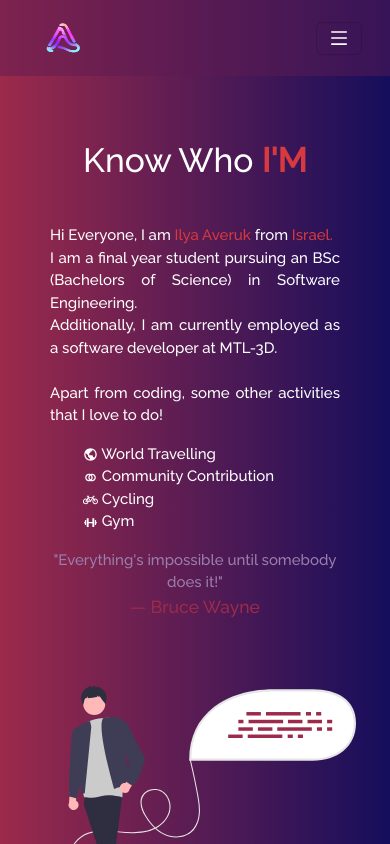
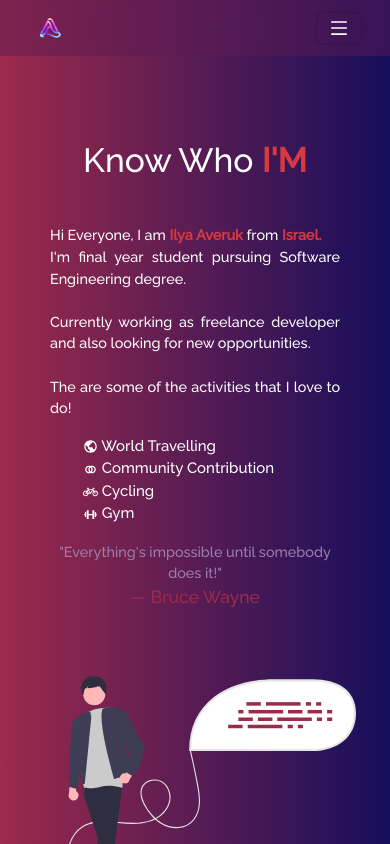
Before and after one commit to ilyaveruk/ai-portfolio, a React (Create React App) app: page /about in a window 390 px wide. Shown: the top 844 px of the page. Built offline with nearby package versions, Linux system fonts and the light colour scheme.

Commit message:
Finished design of responsiveness

```diff
--- a/package.json
+++ b/package.json
@@ -6,6 +6,7 @@
     "@testing-library/jest-dom": "^5.17.0",
     "@testing-library/react": "^13.4.0",
     "@testing-library/user-event": "^13.5.0",
+    "@babel/plugin-proposal-private-property-in-object": "^7.16.7",
     "axios": "^1.4.0",
     "bootstrap": "^5.3.0",
     "react": "^18.2.0",
--- a/src/components/About/AboutCard.jsx
+++ b/src/components/About/AboutCard.jsx
@@ -1,6 +1,6 @@
 import React from "react";
 import Card from "react-bootstrap/Card";
-import {BiWorld,BiDumbbell} from "react-icons/bi";
+import {BiWorld, BiDumbbell} from "react-icons/bi";
 import {BsBicycle} from "react-icons/bs";
 import {CgCommunity} from "react-icons/cg";
 
@@ -10,16 +10,16 @@ const AboutCard = () => {
             <Card.Body>
                 <blockquote className="blockquote mb-0">
                     <p style={{textAlign: "justify"}}>
-                        Hi Everyone, I am <span className="blue">Ilya Averuk </span>
-                        from <span className="blue"> Israel.</span>
-                        <br/> I am a final year student pursuing an BSc (Bachelors of Science)
-                        in Software Engineering.
+                        Hi Everyone, I am <b className="blue">Ilya Averuk </b>
+                        from <b className="blue"> Israel.</b>
                         <br/>
-                        Additionally, I am currently employed as a software developer at
-                        MTL-3D.
+                        I'm final year student pursuing Software Engineering degree.
                         <br/>
                         <br/>
-                        Apart from coding, some other activities that I love to do!
+                        Currently working as freelance developer and also looking for new opportunities.
+                        <br/>
+                        <br/>
+                        The are some of the activities that I love to do!
                     </p>
                     <ul>
                         <li className="about-activity">
--- a/src/components/Home/Home2.jsx
+++ b/src/components/Home/Home2.jsx
@@ -19,7 +19,8 @@ const Home2 = () => {
                         <p className="home-about-body">
                             I'm a Software Engineer with BSc. in Software Engineering
                             <br/>
-                            <br/>I am fluent in classics like
+                            <br/>
+                            I am fluent in classics like
                             <i>
                                 <b className="blue"> C++, C, Java, Javascript and Python. </b>
                             </i>
--- a/src/style.css
+++ b/src/style.css
@@ -91,6 +91,8 @@ button:focus {
     position: relative !important;
     background-color: transparent !important;
     border-color: transparent !important;
+
+
 }
 
 .navbar-toggle span {
@@ -103,11 +105,13 @@ button:focus {
     transform: rotate(0deg) !important;
     left: 0 !important;
     opacity: 1 !important;
+
 }
 
 .navbar-toggle:focus,
 .navbar-toggle:active {
     outline: 0 !important;
+
 }
 
 .navbar-toggle span:nth-child(1),
@@ -121,6 +125,7 @@ button:focus {
     top: 10px !important;
     transform: rotate(135deg) !important;
     opacity: 0.9 !important;
+
 }
 
 .navbar-toggle:not(.collapsed) span:nth-child(2) {
@@ -140,13 +145,16 @@ button:focus {
 @media (max-width: 767px) {
     .navbar {
         padding: 0.2rem 1rem !important;
-        font-size: 1.4rem !important;
+        font-size: 1.2rem !important;
         background-color: #5E1D5379 !important;
+        backdrop-filter: blur(15px) !important;
     }
 
     .navbar-nav .nav-item a::after {
         display: none !important;
+
     }
+
 }
 
 .navbar-brand {
@@ -155,12 +163,12 @@ button:focus {
 
 .logo {
     height: 3em !important;
-    width: 3.5em !important;
+    width: 3.2em !important;
 }
 
 .navbar-nav .nav-link {
     color: white !important;
-    padding-right: 1rem !important;
+    padding-right: 3rem !important;
     padding-left: 1rem !important;
 }
 
@@ -170,13 +178,17 @@ button:focus {
 
 @media (max-width: 767px) {
     .nav-link {
-        padding: 0.7rem 1rem !important;
+        padding: 0.8rem 1rem !important;
+    }
+    .logo{
+        height: 2em !important;
+        width: 2.2em !important;
     }
 }
 
 .navbar-nav .nav-item {
     position: relative;
-    margin-left: 20px;
+    margin-left: 5px;
 }
 
 .navbar-nav .nav-item a {
@@ -308,6 +320,10 @@ button:focus {
     .Typewriter__cursor {
         display: none !important;
     }
+
+    .home-content{
+        padding: 2rem 0 2rem !important;
+    }
 }
 
 .myAvatar {
@@ -319,6 +335,9 @@ button:focus {
     .myAvatar {
         padding-top: 1em !important;
         padding-bottom: 1em !important;
+    }
+    .home-about-description{
+        font-size: 0.9rem;
     }
 }
 
@@ -414,7 +433,7 @@ button:focus {
     bottom: 0 !important;
     padding-top: 10px !important;
     padding-bottom: 8px !important;
-    border-top: 1px inset #9C2A4B !important;
+
 }
 
 .footer-copyright {
@@ -564,7 +583,7 @@ button:focus {
     margin: 15px !important;
     padding: 10px !important;
     opacity: 0.93 !important;
-    border: 2px solid #341358 !important;
+    border: 2px solid #9C2A4B !important;
     vertical-align: middle !important;
     text-align: center !important;
     border-radius: 5px !important;
@@ -615,7 +634,7 @@ button:focus {
     }
 
     .blockquote > p {
-        font-size: 15px !important;
+        font-size: 0.9rem !important;
 
     }
 
```
Also changed, not shown: 1 other file (tests, documents, lock files or other folders).
